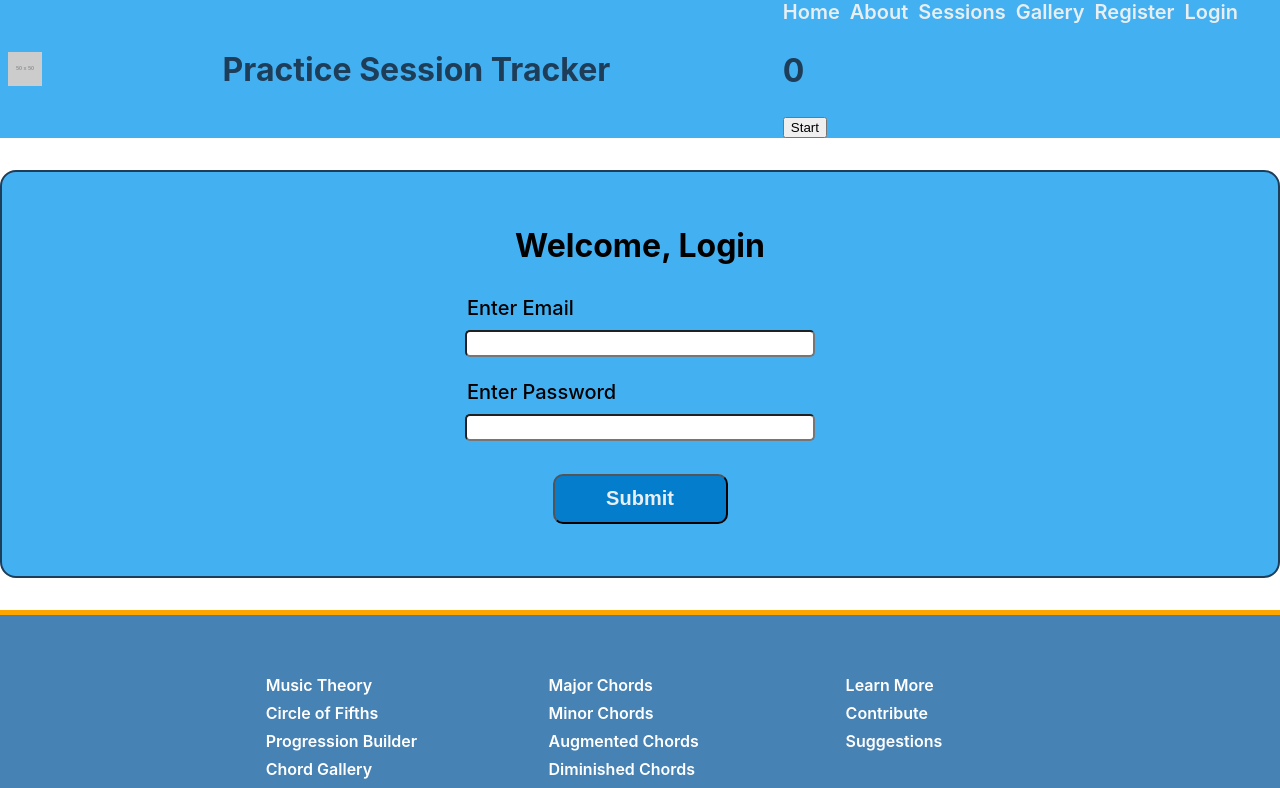
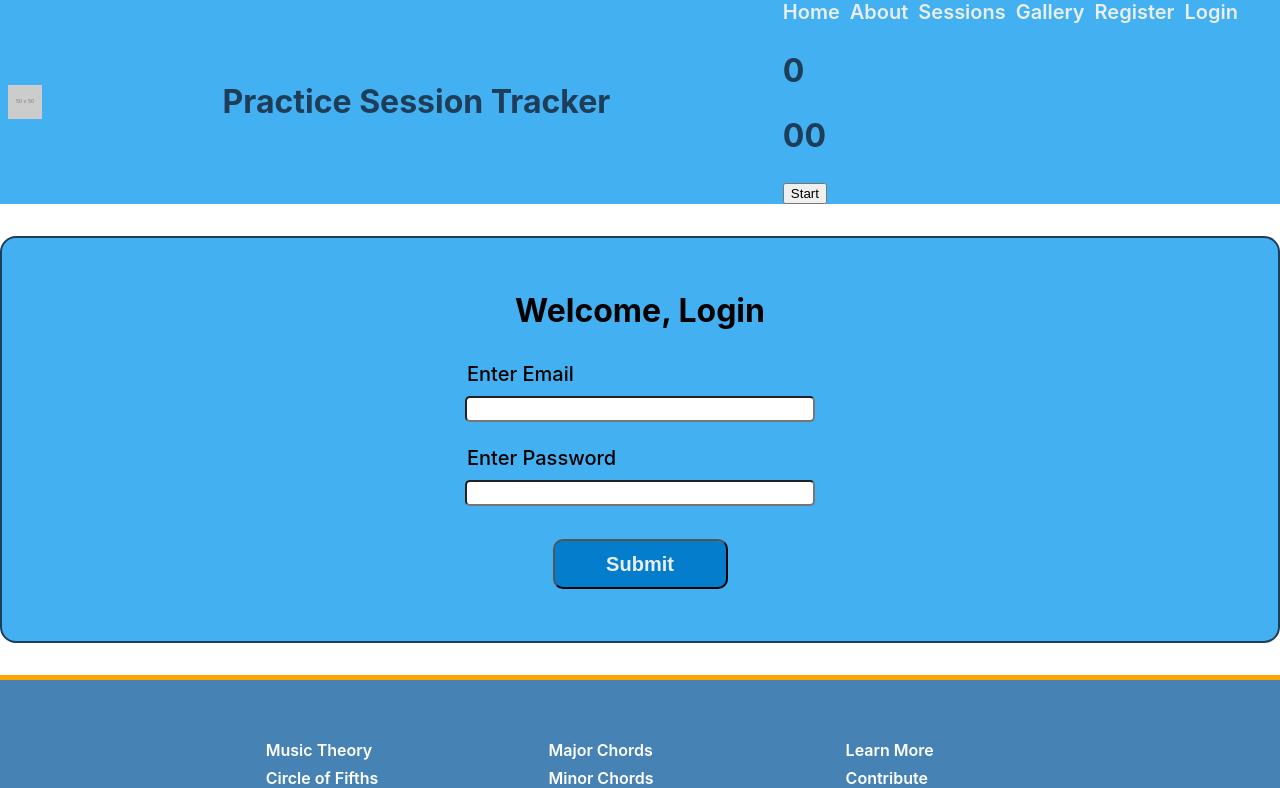
Before and after one commit to ehoversten/practice_tracker, a React (Create React App) app in the folder client/: page /login in a window 1280 px wide. Shown: the top 788 px of the page. Built offline with nearby package versions, Linux system fonts and the light colour scheme.

Commit message:
working on minute second counter conversion logic

```diff
--- a/client/src/components/Timer.js
+++ b/client/src/components/Timer.js
@@ -2,6 +2,10 @@ import { useState, useRef, useEffect } from "react";
 
 const Timer = () => {
     const [time, setTime] = useState(0);
+    const [seconds, setSeconds] = useState(0);
+    const [minutes, setMinutes] = useState(0);
+    const [hours, setHours] = useState(0);
+
     const [isActive, setIsActive] = useState(false);
     const [isPaused, setIsPaused] = useState(false);
     const [isComplete, setIsComplete] = useState(false);
@@ -12,16 +16,44 @@ const Timer = () => {
     useEffect(() => {
         let interval = null;
 
-        if(isActive) {
+        // update Hours
+        if(minutes == 60) {
+            console.log("increment hours")
+            setHours(prev => prev + 1);
+            setMinutes(0);
+        }
+        // update Minutes
+        if(seconds == 60) {
+            console.log("increment minutes")
+            setMinutes(prev => prev + 1);
+            setSeconds(0);
+        }
+
+        if(isActive && isPaused === false) {
             interval = setInterval(() => {
+
+                const secondCounter = time % 60;
+                const minuteCounter = Math.floor(time / 60);
+
+                console.log(secondCounter);
+
+                const computedSecond = String(secondCounter).length === 1 ? `0${secondCounter}`: secondCounter;
+                const computedMinute = String(minuteCounter).length === 1 ? `0${minuteCounter}`: minuteCounter;
+
+                setSeconds(computedSecond);
+                setMinutes(computedMinute);
+
                 setTime((prev) => prev + 1)
+
+                // update Seconds
+                setSeconds((prev) => prev + 1);
             }, 1000);
         } else {
             clearInterval(interval);
         }
-
+        // Why do we need this(?)
         return () => clearInterval(interval)
-    }, [isActive])
+    }, [isActive, isPaused])
     let timer;
 
     const endTimer = () => {
@@ -32,27 +64,25 @@ const Timer = () => {
         setOpenModal(true);
     }
 
-    // const startTimer = () => {
-    //     console.log("Starting timer")
-    //     setIsActive(true);
-    //     timer = setInterval(() => {
-    //         setTime((prev) => {
-    //             console.log(prev)
-    //             prev = prev + 1
-    //         })}, 1000);
-    //     timeRef.current.value = time;
-    // }
+    const startTimer = () => {
+        console.log("Starting timer")
+        if(time > 0) setTime(0);
+        setSeconds(0);
+        setIsActive(true);
+
+    }
 
     return (
         <div className="time-container">
 
             <h1 className="time">{time}</h1>
+            <h1 className="time"><span id="min">{minutes}</span><span id="sec">{seconds}</span></h1>
             <div className="timer-btn-container">
                 { !isActive ?
-                    <button className="start" onClick={() => setIsActive(true)}>Start</button>
+                    <button className="start" onClick={startTimer}>Start</button>
                 :
                     <>
-                        <button className="pause" onClick={() => setIsPaused(true)}>Pause</button>
+                        <button className="pause" onClick={() => setIsPaused((prev) => !prev )}>Pause</button>
                         <button className="end" onClick={endTimer}>Stop</button>
                     </>
                 }
```
